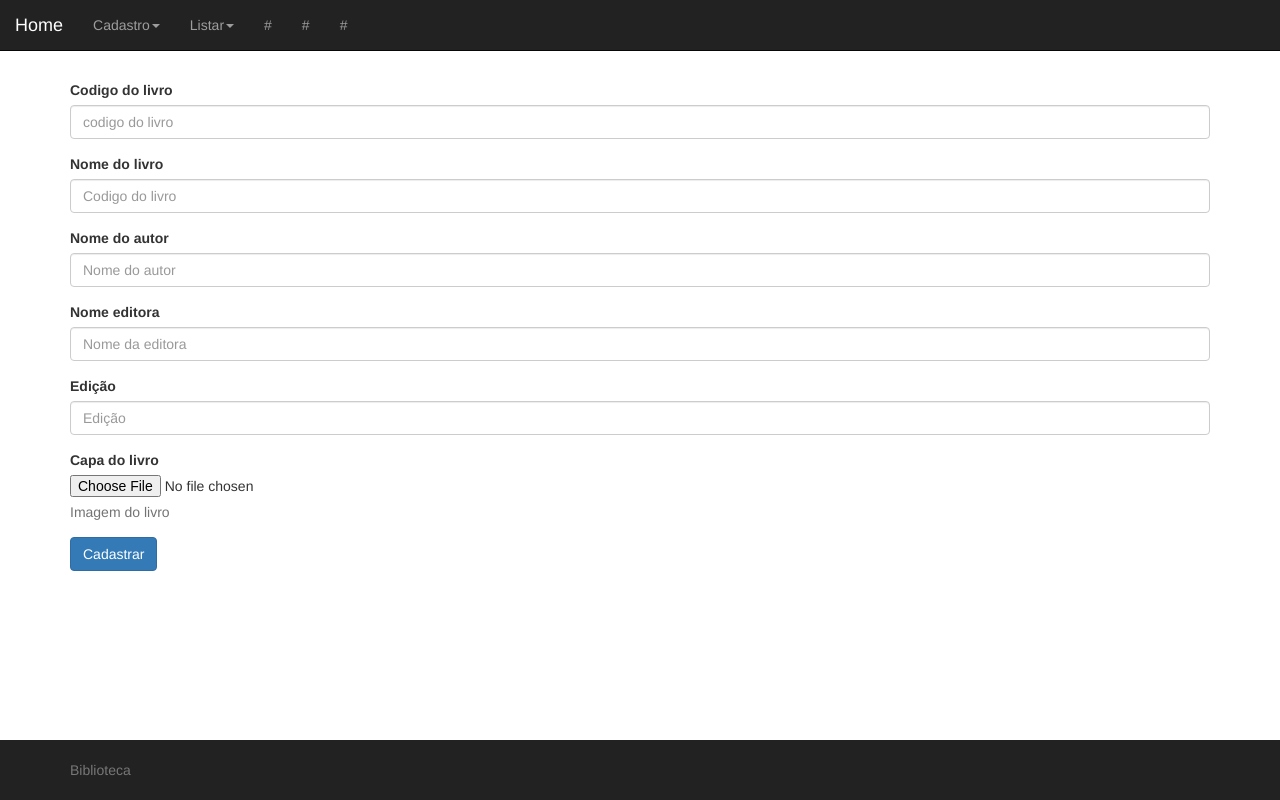
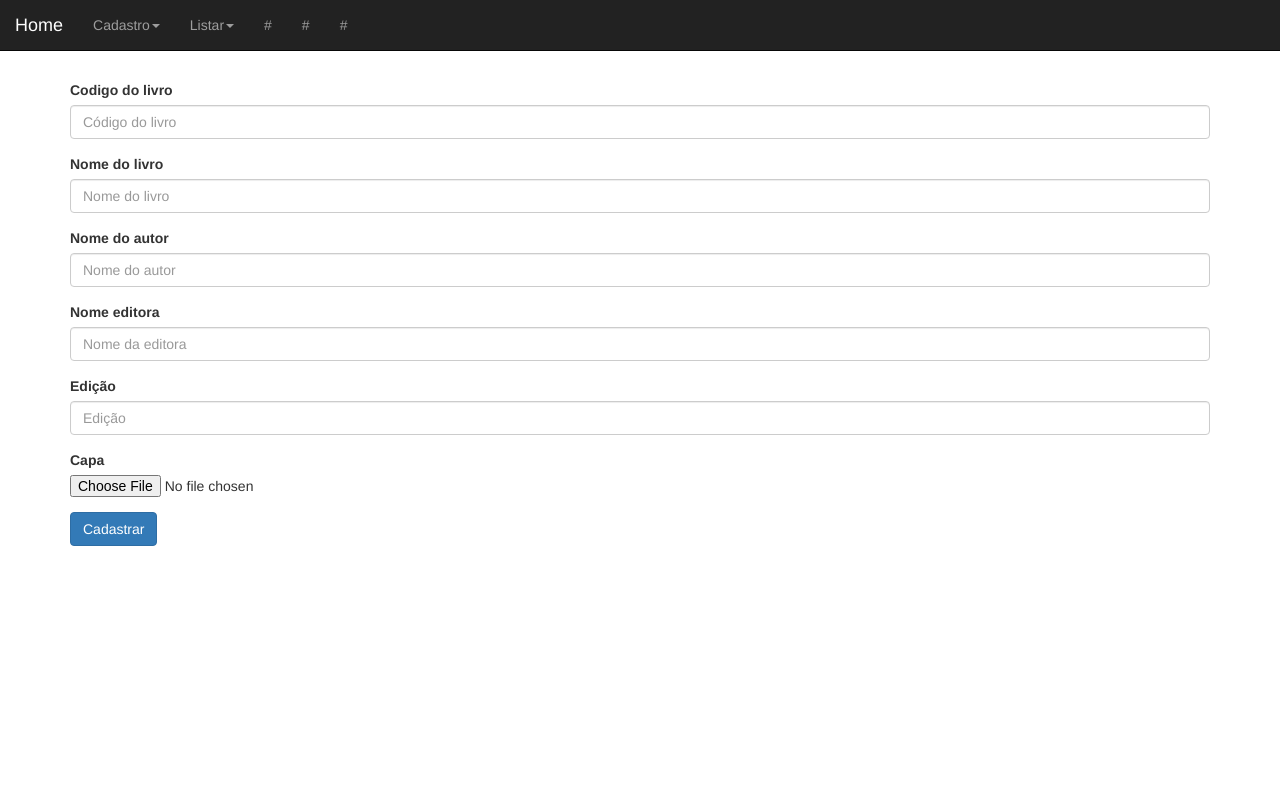
Before and after one commit to Herverson/Biblioteca, a PHP site: page /biblioteca/cad_livro.php in a window 1280 px wide. Run offline with PHP 8.4, Linux system fonts and the light colour scheme.

```diff
--- /dev/null
+++ b/appvars.php
@@ -0,0 +1,5 @@
+<?php
+  // Define application constants
+  define('BI_UPLOADPATH', 'imagens/');
+  define('BI_MAXFILESIZE', 320768);      // 320 KB
+?>
--- a/cad_livro.php
+++ b/cad_livro.php
@@ -1,4 +1,6 @@
-<?php include("menu.php"); ?>
+<?php
+ include("menu.php");
+?>
 <!doctype html>
 <html>
 <head>
@@ -8,32 +10,103 @@
 </head>
 
 <body>
+<?php
+require_once('appvars.php');
+ require_once('conexao.php');
+  if (isset($_POST['submit']))
+  {
+	$cod_livro = $_POST['cod_livro'];
+	$nome = $_POST['nome'];
+	$autor = $_POST['autor'];
+    $editora = $_POST['editora'];
+    $edicao = $_POST['edicao'];
+    $capa = $_FILES['capa']['name'];
+	$screenshot_type = $_FILES['capa']['type'];
+    $screenshot_size = $_FILES['capa']['size'];
+
+    if (!empty($cod_livro) && !empty($nome) && !empty($autor))
+	{
+      if ((($screenshot_type == 'image/gif') || ($screenshot_type == 'image/jpeg') || ($screenshot_type == 'image/pjpeg') || ($screenshot_type == 'image/png'))
+        && ($screenshot_size > 0) && ($screenshot_size <= BI_MAXFILESIZE))
+	  {
+        if ($_FILES['capa']['error'] == 0)
+		{
+          // move o arquivo para target pasta upload
+          $target = BI_UPLOADPATH . $capa;
+          if (move_uploaded_file($_FILES['capa']['tmp_name'], $target))
+		  {
+
+            // escreve no banco
+			$query = "INSERT INTO livros VALUES ('$cod_livro', '$nome', '$autor', '$editora', '$edicao', '$capa')";
+            mysqli_query($dbc, $query);
+
+            // Confirma sucesso com o usuário
+            echo '<div class="alert alert-success" role="alert">
+  					Livro cadastrado com sucesso.
+				  </div>';
+            echo '<p><strong>Nome:</strong> ' . $nome . '<br />';
+            echo '<strong>Autor:</strong> ' . $autor . '<br />';
+            echo '<img src="' . BI_UPLOADPATH . $capa . '" alt="Livro imagem" /></p>';
+            echo '<p><a href="index.php">&lt;&lt; Voltar</a></p>';
+
+            // limpa o form
+            $cod_livro = "";
+			$nome = "";
+			$autor = "";
+    		$editora = "";
+    		$edicao = "";
+    		$capa = "";
+
+            mysqli_close($dbc);
+          }
+          else
+		  {
+            echo '<div class="alert alert-danger" role="alert">
+  Erro ao inserir a imagem.
+</div>';
+          }
+        }
+      }
+      else
+	  {
+        echo '<div class="alert alert-danger" role="alert"> Imagem com extensão GIF, JPEG, or PNG image e não superior a ' . (BI_MAXFILESIZE / 1024) . ' KB .</div>';
+      }
+
+      // Try to delete the temporary screen shot image file
+      @unlink($_FILES['capa']['tmp_name']);
+    }
+    else
+	{
+      echo '<div class="alert alert-danger" role="alert">Preencha todos os campos.</div>';
+    }
+  }
+?>
 	<div class="container">
-		<form id="form1" name="form1" method="post" action="salva_livro.php">
+		<form enctype="multipart/form-data" method="post" action="<?php echo $_SERVER['PHP_SELF']; ?>">
+			<input type="hidden" name="MAX_FILE_SIZE" value="<?php echo BI_MAXFILESIZE; ?>" />
 			<div class="form-group">
 				<label for="cod_livro">Codigo do livro</label>
-				<input type="text" class="form-control" name="cod_livro" id="cod_livro" placeholder="codigo do livro">
+				<input type="text" class="form-control" name="cod_livro" id="cod_livro" placeholder="Código do livro" value="<?php if (!empty($cod_livro)) echo $cod_livro; ?>" >
 			</div>
 			<div class="form-group">
 				<label for="nome">Nome do livro</label>
-				<input type="text" class="form-control" name="nome" id="nome" placeholder="Codigo do livro">
+				<input type="text" class="form-control" name="nome" id="nome" placeholder="Nome do livro" value="<?php if (!empty($nome)) echo $nome; ?>">
 			</div>
 			<div class="form-group">
 				<label for="autor">Nome do autor</label>
-				<input type="text" class="form-control"  name="autor" id="autor" placeholder="Nome do autor">
+				<input type="text" class="form-control"  name="autor" id="autor" placeholder="Nome do autor" value="<?php if (!empty($autor)) echo $autor; ?>">
 			</div>
 			<div class="form-group">
 				<label for="editora">Nome editora</label>
-				<input type="text" class="form-control" name="editora" id="editora" placeholder="Nome da editora">
+				<input type="text" class="form-control" name="editora" id="editora" placeholder="Nome da editora" value="<?php if (!empty($editora)) echo $editora; ?>">
 			</div>
 			<div class="form-group">
 				<label for="edicao">Edição</label>
-				<input type="text" class="form-control"  name="edicao" id="edicao" placeholder="Edição">
+				<input type="text" class="form-control"  name="edicao" id="edicao" placeholder="Edição" value="<?php if (!empty($edicao)) echo $edicao; ?>">
 			</div>
 			<div class="form-group">
-    			<label for="capa">Capa do livro</label>
-    			<input type="file" id="capa"  name="capa">
-    			<p class="help-block">Imagem do livro</p>
+    			<label for="capa">Capa</label>
+    			<input type="file" id="capa" name="capa" />
   			</div>
 			<input type="submit" value="Cadastrar" name="submit" class="btn btn-primary">
 		</form>
--- a/listar_resevas.php
+++ b/listar_resevas.php
@@ -1,3 +1,4 @@
+<?php include("menu.php"); ?>
 <!doctype html>
 <html>
 <head>
--- a/menu.php
+++ b/menu.php
@@ -38,9 +38,3 @@
   </div><!-- /.container-fluid -->
 </nav>
 <br/>
-
-<footer class="footer navbar-inverse"">
-      <div class="container">
-        <p class="text-muted">Biblioteca</p>
-      </div>
-</footer>
--- a/salva_livro.php
+++ b/salva_livro.php
@@ -1,6 +1,5 @@
 <?php
 include('conexao.php');
-include('menu.php');
 $cod_livro = $_POST['cod_livro'];
 $nome = $_POST['nome'];
 $autor = $_POST['autor'];
```
Also changed, not shown: cad_exemplar.php (+4 -4 lines), excluir_livro.php (+13 -13 lines), listar_livros.php (+29 -25 lines), imagens/assassinato.PNG (added), imagens/se.PNG (added).
